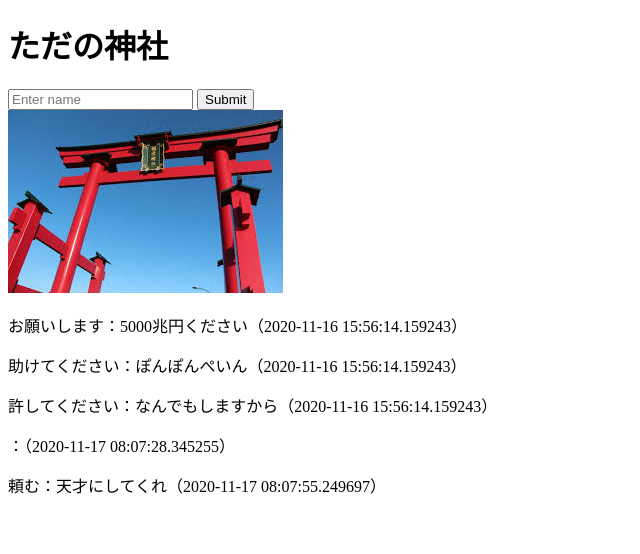
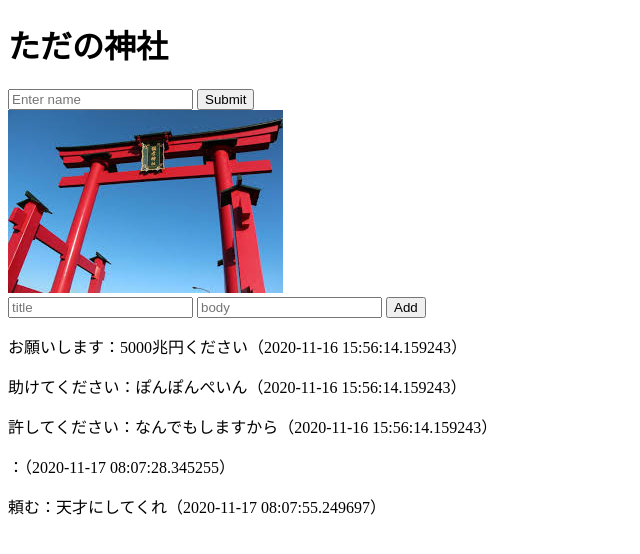
Before and after one commit to daichi0918/Flaskapp, a Flask app: page / in a window 1280 px wide. Shown: the top 554 px of the page, without its empty margins (0-640 px from the left). Run offline with Flask 2, Linux system fonts and the light colour scheme.

Commit message:
5日目　Addボタン完了

```diff
--- a/app/app.py
+++ b/app/app.py
@@ -1,6 +1,9 @@
 from flask import Flask,render_template,request
-#下記のインポート文を追加
 from models.models import OnegaiContent
+#以下を追加
+from models.database import db_session
+from datetime import datetime
+#追加終わり
 
 app = Flask(__name__)
 
@@ -9,19 +12,27 @@
 @app.route("/index")
 def index():
     name = request.args.get("name")
-    #以下を変更
     all_onegai = OnegaiContent.query.all()
     return render_template("index.html",name=name,all_onegai=all_onegai)
-    #変更終わり
 
 
 @app.route("/index",methods=["post"])
 def post():
     name = request.form["name"]
-    #ここも変更
     all_onegai = OnegaiContent.query.all()
     return render_template("index.html", name=name, all_onegai=all_onegai)
-    #変更終わり
+
+
+#以下を追加
+@app.route("/add",methods=["post"])
+def add():
+    title = request.form["title"]
+    body = request.form["body"]
+    content = OnegaiContent(title,body,datetime.now())
+    db_session.add(content)
+    db_session.commit()
+    return index()
+#追加終わり
 
 
 if __name__ == "__main__":
--- a/app/templates/index.html
+++ b/app/templates/index.html
@@ -16,10 +16,15 @@
         <input type="submit" value="Submit">
     </form>
     <img src="/static/images/torii.jpg" alt="鳥居">
-    <!-- 以下を変更 -->
+    <!-- 以下を追加 -->
+    <form action="/add" method="post">
+        <input type="text" name="title" placeholder="title">
+        <input type="text" name="body" placeholder="body">
+        <input type="submit" value="Add">
+    </form>
+    <!-- 追加終わり -->
     {% for onegai in all_onegai %}
     <p>{{onegai.title}}：{{onegai.body}}（{{onegai.date}}）</p>
     {% endfor %}
-    <!-- 変更終わり -->
     </body>
 </html>
```
Also changed, not shown: models/onegai.db.
